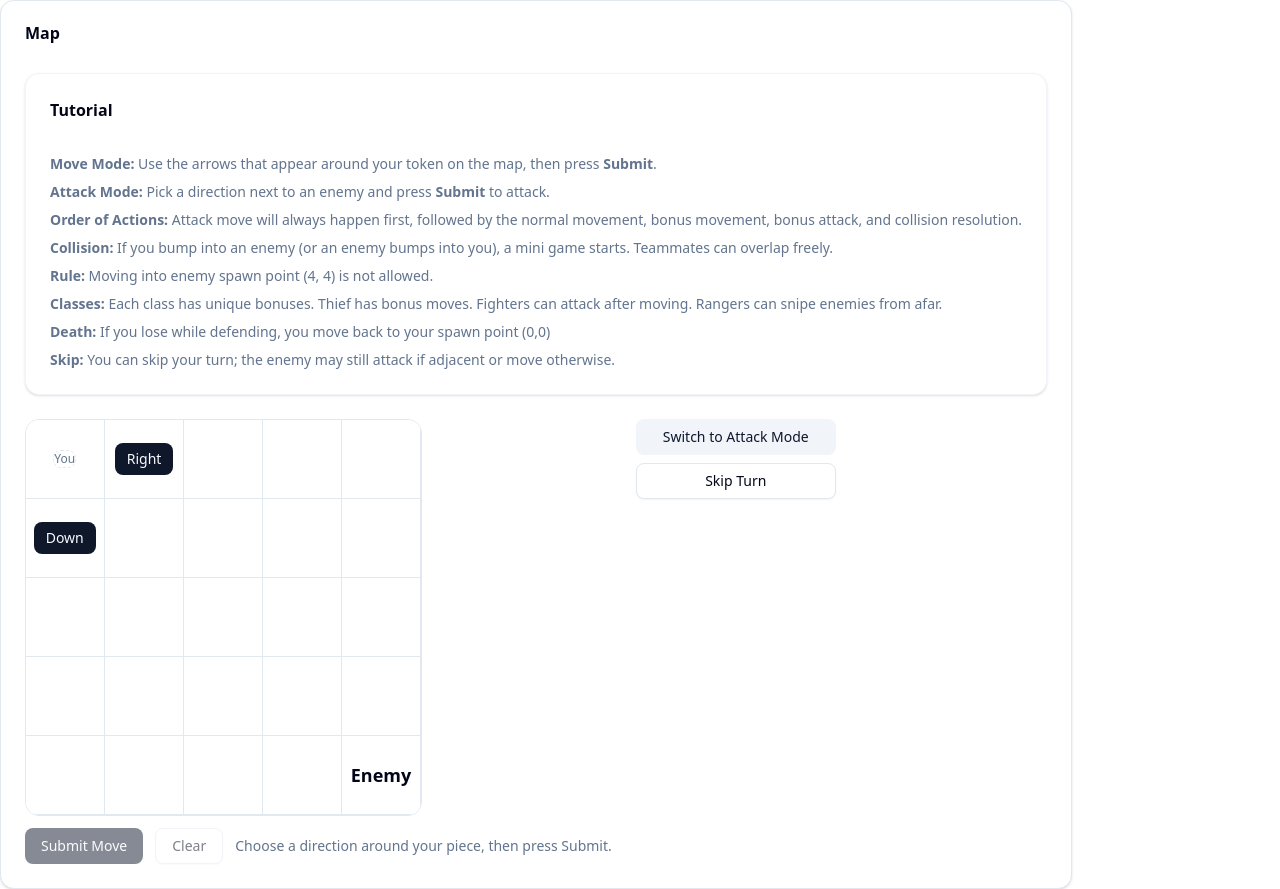
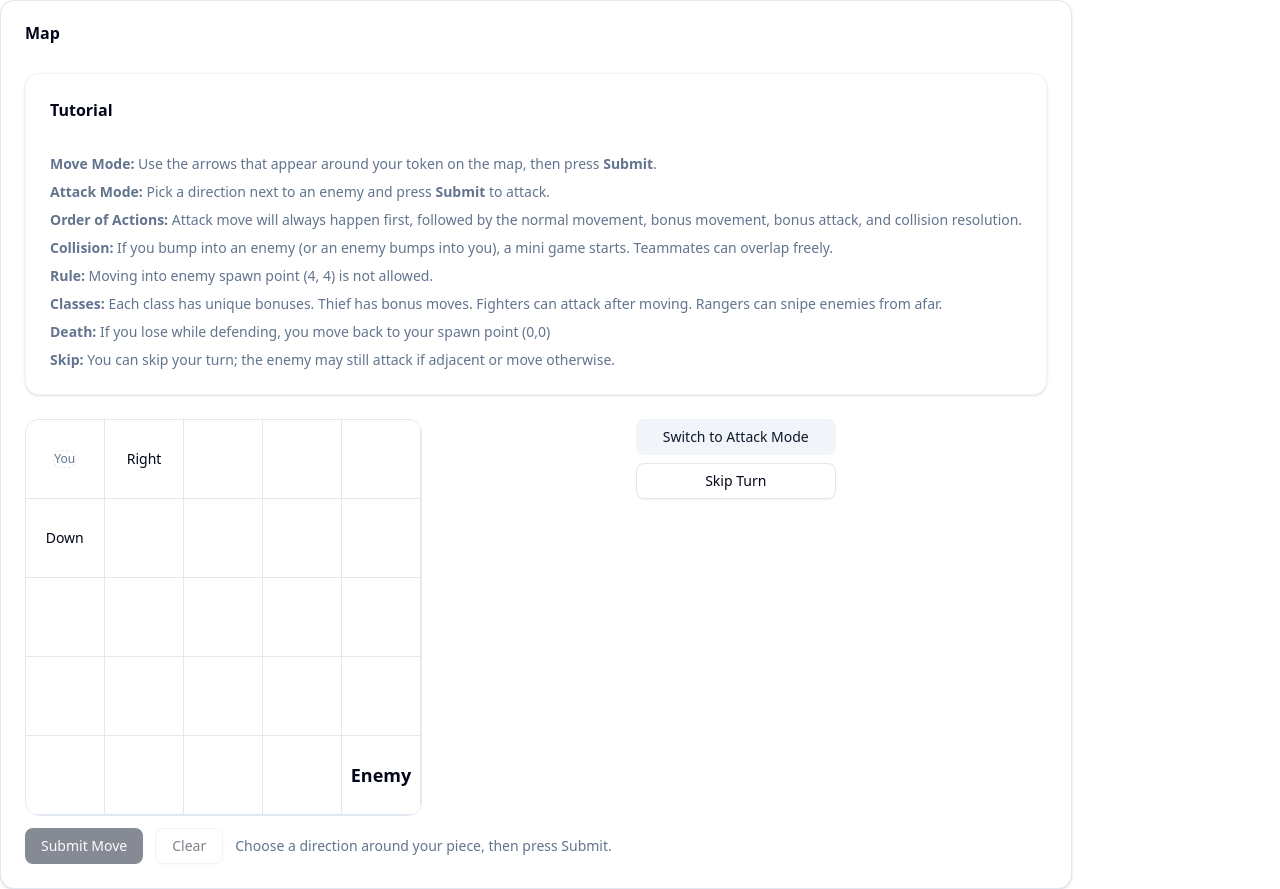
Before and after one commit to yparkTaBS/ChoHanJi, a Next.js app in the folder FE/cho-han-ji/: page /Player/1/1 in a window 1280 px wide. Built offline with nearby package versions, Linux system fonts and the light colour scheme; no server answers.

Commit message:
Make overlay buttons translucent

```diff
--- a/FE/cho-han-ji/app/Player/[roomId]/[characterId]/page.tsx
+++ b/FE/cho-han-ji/app/Player/[roomId]/[characterId]/page.tsx
@@ -474,7 +474,12 @@ export default function CharacterPage({
                     gridRowEnd: pos.r + 1,
                   }}
                 >
-                    <Button size="sm" className="w-full" onClick={() => setPendingDir("up")}>
+                  <Button
+                    size="sm"
+                    variant="ghost"
+                    className="w-full bg-background/50 hover:bg-background/70"
+                    onClick={() => setPendingDir("up")}
+                  >
                     Up
                   </Button>
                 </div>
@@ -491,7 +496,12 @@ export default function CharacterPage({
                       gridRowEnd: pos.r + 2,
                     }}
                   >
-                    <Button size="sm" className="w-full" onClick={() => setPendingDir("left")}>
+                    <Button
+                      size="sm"
+                      variant="ghost"
+                      className="w-full bg-background/50 hover:bg-background/70"
+                      onClick={() => setPendingDir("left")}
+                    >
                       Left
                     </Button>
                   </div>
@@ -523,7 +533,12 @@ export default function CharacterPage({
                       gridRowEnd: pos.r + 2,
                     }}
                   >
-                    <Button size="sm" className="w-full" onClick={() => setPendingDir("right")}>
+                    <Button
+                      size="sm"
+                      variant="ghost"
+                      className="w-full bg-background/50 hover:bg-background/70"
+                      onClick={() => setPendingDir("right")}
+                    >
                       Right
                     </Button>
                   </div>
@@ -540,7 +555,12 @@ export default function CharacterPage({
                       gridRowEnd: pos.r + 3,
                     }}
                   >
-                    <Button size="sm" className="w-full" onClick={() => setPendingDir("down")}>
+                    <Button
+                      size="sm"
+                      variant="ghost"
+                      className="w-full bg-background/50 hover:bg-background/70"
+                      onClick={() => setPendingDir("down")}
+                    >
                       Down
                     </Button>
                   </div>
```
Lines whose indentation alone changed are shown as unchanged.
